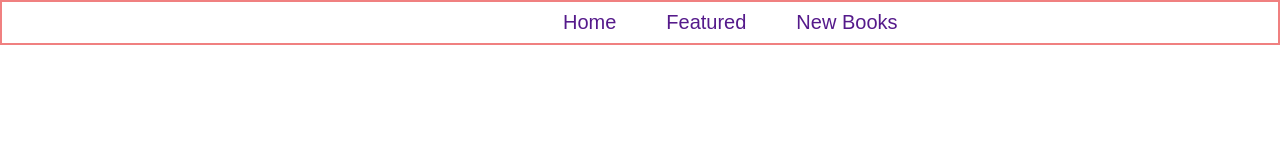
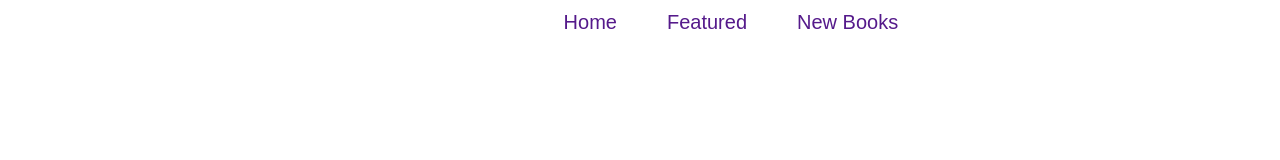
Before and after one commit to fahad111000/task04-html-css-responsive-book-store-website, a plain HTML site: page index.html in a window 1280 px wide. Drawn offline with Linux system fonts and the light colour scheme.

Commit message:
Remove Border

```diff
--- a/style.css
+++ b/style.css
@@ -6,7 +6,7 @@
 
 
 .main-header {
-    border: 2px solid lightcoral;
+    /* border: 2px solid lightcoral; */
     display: flex;
     justify-content: space-evenly;
     align-items: center;
```
